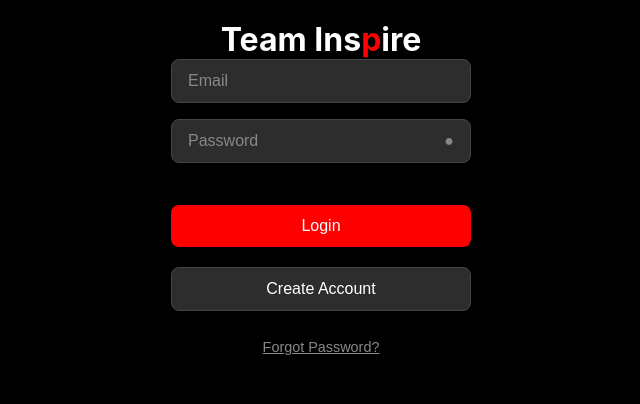
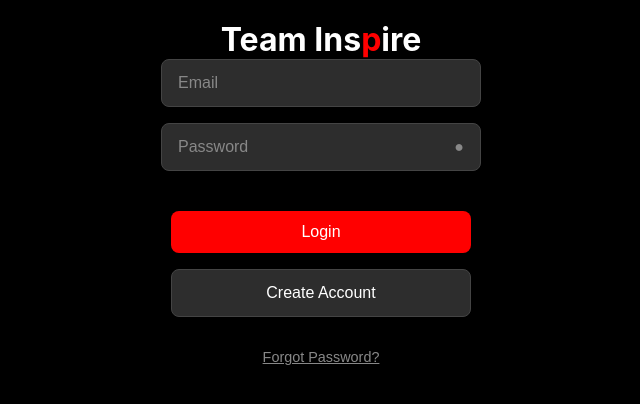
Before and after one commit to CardChase151/BandOfBrothers, a React (Create React App) app: page / in a window 1280 px wide. Shown: the top 404 px of the page, without its empty margins (319-959 px from the left). Built offline with nearby package versions, Linux system fonts and the light colour scheme; no server answers.

Commit message:
Fix button widths on desktop 4x

```diff
--- a/src/onboarding/onboarding.css
+++ b/src/onboarding/onboarding.css
@@ -2,10 +2,8 @@
   display: flex;
   flex-direction: column;
   align-items: center;
-  justify-content: flex-start;
   min-height: 100vh;
-  padding: 20px;
-  padding-top: 80px;
+  padding: 40px 20px 20px 20px;
   background-color: #000000;
   box-sizing: border-box;
 }
@@ -13,14 +11,20 @@
 .title {
   font-size: 2.5rem;
   color: #ffffff;
-  margin-bottom: 2rem;
+  margin-bottom: 3rem;
+  margin-top: 2rem;
   text-align: center;
 }
 
 @media (max-width: 768px) {
+  .container {
+    padding: 20px 15px 15px 15px;
+  }
+
   .title {
     font-size: 2rem;
-    margin-bottom: 1.5rem;
+    margin-bottom: 2rem;
+    margin-top: 1rem;
   }
 }
 
@@ -34,6 +38,7 @@
   align-items: center;
   gap: 16px;
   width: 100%;
+  max-width: 320px;
   margin-bottom: 2rem;
 }
 
@@ -41,19 +46,12 @@ input {
   background-color: #2d2d2d;
   border: 1px solid #444;
   color: #ffffff;
-  padding: 12px 16px;
+  padding: 14px 16px;
   border-radius: 8px;
   font-size: 1rem;
-  width: 300px;
-  max-width: calc(100vw - 40px);
+  width: 100%;
   box-sizing: border-box;
-}
-
-@media (max-width: 768px) {
-  input {
-    width: 280px;
-    max-width: calc(100vw - 40px);
-  }
+  transition: border-color 0.2s ease;
 }
 
 input::placeholder {
@@ -68,19 +66,10 @@ input:focus {
 
 .input-with-toggle {
   position: relative;
-  width: 300px;
-  max-width: calc(100vw - 40px);
-}
-
-@media (max-width: 768px) {
-  .input-with-toggle {
-    width: 280px;
-    max-width: calc(100vw - 40px);
-  }
+  width: 100%;
 }
 
 .input-with-toggle input {
-  width: 100%;
   padding-right: 45px;
 }
 
@@ -109,57 +98,55 @@ input:focus {
   background-color: #ff0000;
   color: white;
   border: none;
-  padding: 12px 24px;
+  padding: 14px 24px;
   border-radius: 8px;
   font-size: 1rem;
+  font-weight: 500;
   cursor: pointer;
-  margin: 10px;
-  width: 300px;
-  max-width: min(300px, calc(100vw - 40px));
+  width: 100%;
+  max-width: 320px;
+  margin: 8px 0;
   box-sizing: border-box;
-  transition: background-color 0.2s ease;
-}
-
-@media (max-width: 768px) {
-  .button-primary {
-    width: 280px;
-    max-width: min(280px, calc(100vw - 40px));
-  }
+  transition: all 0.2s ease;
+  display: flex;
+  align-items: center;
+  justify-content: center;
 }
 
 .button-primary:hover:not(:disabled) {
   background-color: #cc0000;
+  transform: translateY(-1px);
 }
 
 .button-primary:disabled {
   background-color: #666;
   cursor: not-allowed;
+  transform: none;
 }
 
 .button-secondary {
   background-color: #2d2d2d;
   color: white;
   border: 1px solid #444;
-  padding: 12px 24px;
+  padding: 14px 24px;
   border-radius: 8px;
   font-size: 1rem;
+  font-weight: 500;
   cursor: pointer;
-  margin: 10px;
-  width: 300px;
-  max-width: min(300px, calc(100vw - 40px));
+  width: 100%;
+  max-width: 320px;
+  margin: 8px 0;
   box-sizing: border-box;
-}
-
-@media (max-width: 768px) {
-  .button-secondary {
-    width: 280px;
-    max-width: min(280px, calc(100vw - 40px));
-  }
+  transition: all 0.2s ease;
+  display: flex;
+  align-items: center;
+  justify-content: center;
 }
 
 .button-secondary:hover {
   background-color: #3d3d3d;
   border-color: #ff0000;
+  transform: translateY(-1px);
 }
 
 .button-link {
@@ -168,15 +155,46 @@ input:focus {
   border: none;
   font-size: 0.9rem;
   cursor: pointer;
-  margin: 10px;
+  margin: 16px 0 8px 0;
   text-decoration: underline;
   padding: 8px;
+  transition: color 0.2s ease;
 }
 
 .button-link:hover {
   color: #ff0000;
 }
 
+/* Additional spacing for create account subtitle */
+h2 {
+  color: #ffffff;
+  font-size: 1.5rem;
+  margin-bottom: 1.5rem;
+  margin-top: -1rem;
+  text-align: center;
+  font-weight: 400;
+}
+
+@media (max-width: 768px) {
+  .input-container {
+    max-width: 280px;
+  }
+
+  .button-primary,
+  .button-secondary {
+    max-width: 280px;
+    padding: 12px 20px;
+  }
+
+  input {
+    padding: 12px 16px;
+  }
+
+  h2 {
+    font-size: 1.3rem;
+  }
+}
+
 @keyframes spin {
   0% { transform: rotate(0deg); }
   100% { transform: rotate(360deg); }
```
